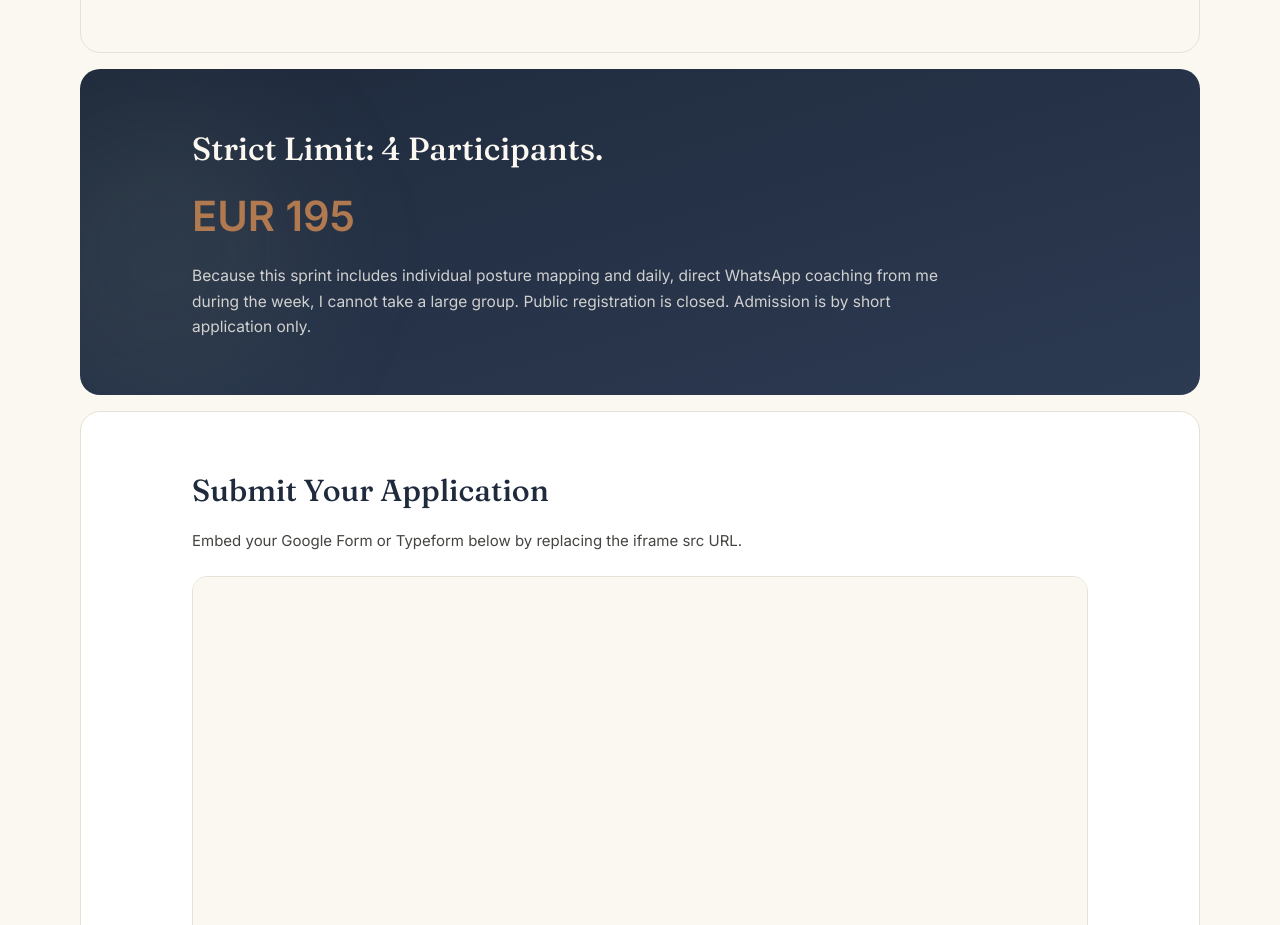
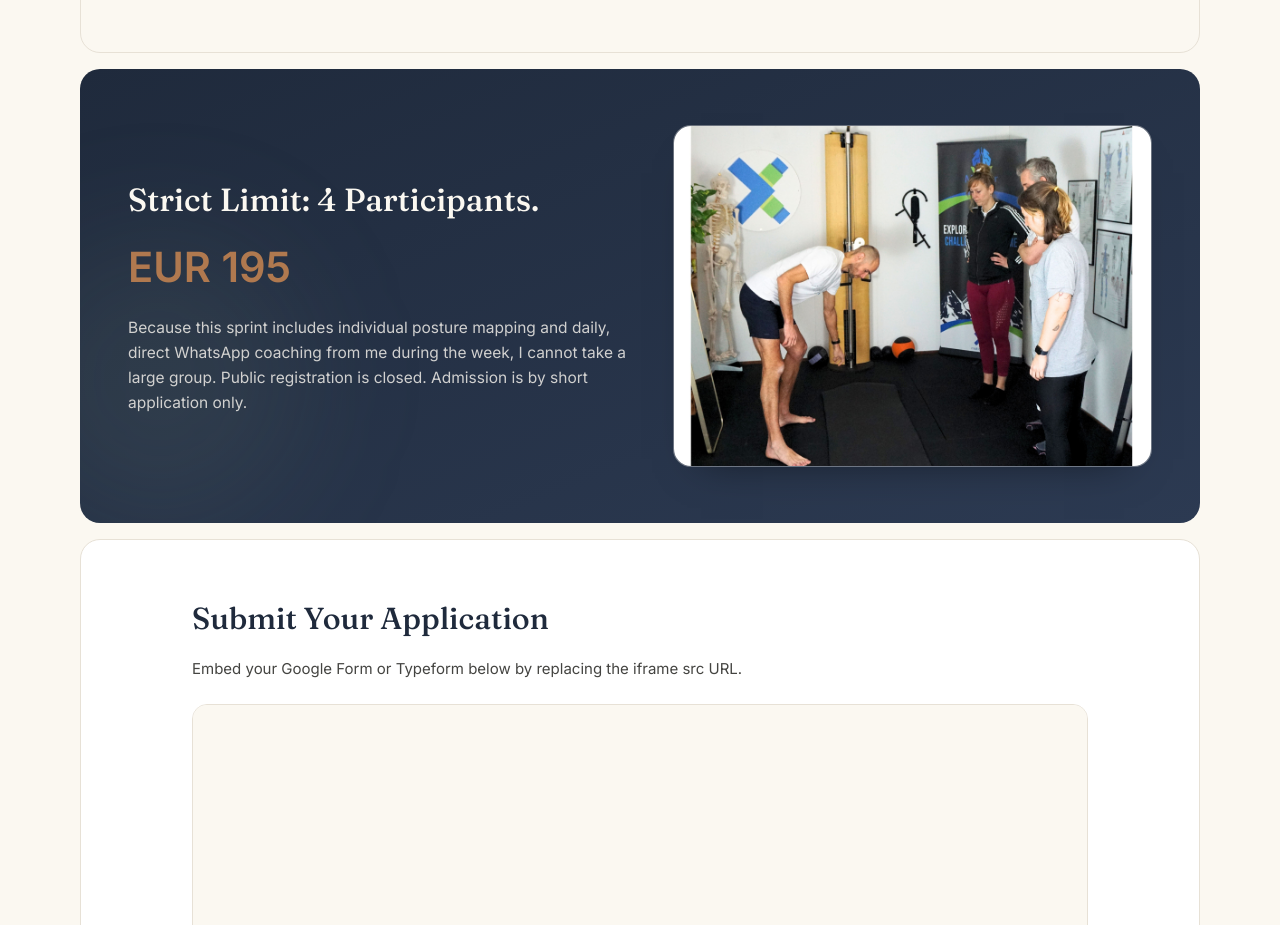
Before and after one commit to VinPOPFrance/James, a Next.js app: page /pelvic-engine-reset in a window 1280 px wide. Shown: the part 1900-2825 px from the top of the page. Built offline with nearby package versions, Linux system fonts and the light colour scheme; no server answers.

Commit message:
Enhance layout and styling for Subscriber Pelvic Engine Reset page with grid structure and new image

```diff
--- a/src/app/pelvic-engine-reset/page.tsx
+++ b/src/app/pelvic-engine-reset/page.tsx
@@ -174,7 +174,8 @@ export default function SubscriberPelvicEngineResetPage() {
         <section className="relative overflow-hidden rounded-section bg-gradient-to-br from-navy to-navy-light px-8 py-14 md:px-12">
           <div className="pointer-events-none absolute -left-16 bottom-0 h-72 w-72 rounded-full bg-sage/10 blur-3xl" />
           <div className="pointer-events-none absolute -right-16 top-0 h-72 w-72 rounded-full bg-copper/12 blur-3xl" />
-          <div className="relative mx-auto max-w-4xl">
+          <div className="relative mx-auto grid max-w-5xl items-center gap-8 md:grid-cols-[1fr_0.95fr] md:gap-10">
+            <div>
               <h2 className="mb-3 font-voice text-[clamp(1.4rem,2.9vw,2rem)] font-medium text-ivory">
                 Strict Limit: 4 Participants.
               </h2>
@@ -182,11 +183,23 @@ export default function SubscriberPelvicEngineResetPage() {
                 EUR 195
               </p>
               <p className="max-w-3xl text-[15.5px] leading-relaxed text-ivory/80">
-              Because this sprint includes individual posture mapping and daily,
-              direct WhatsApp coaching from me during the week, I cannot take a
-              large group. Public registration is closed. Admission is by short
-              application only.
+                Because this sprint includes individual posture mapping and
+                daily, direct WhatsApp coaching from me during the week, I
+                cannot take a large group. Public registration is closed.
+                Admission is by short application only.
               </p>
+            </div>
+
+            <div className="overflow-hidden rounded-[18px] border border-ivory/25 bg-ivory/10 shadow-[0_20px_40px_-28px_rgba(0,0,0,0.55)]">
+              <Image
+                src="/media/group-1.jpg"
+                alt="Group training session"
+                width={1200}
+                height={900}
+                sizes="(max-width: 768px) 100vw, 45vw"
+                className="h-[260px] w-full object-cover md:h-[340px]"
+              />
+            </div>
           </div>
         </section>
       </Reveal>
```
Lines whose indentation alone changed are shown as unchanged.
